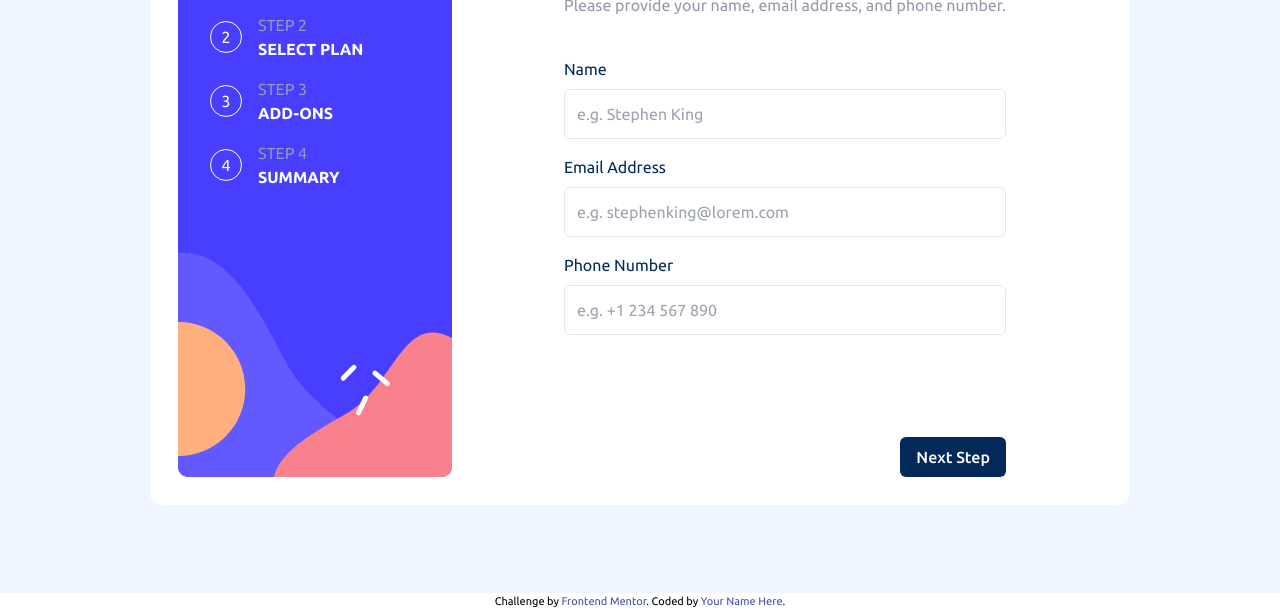
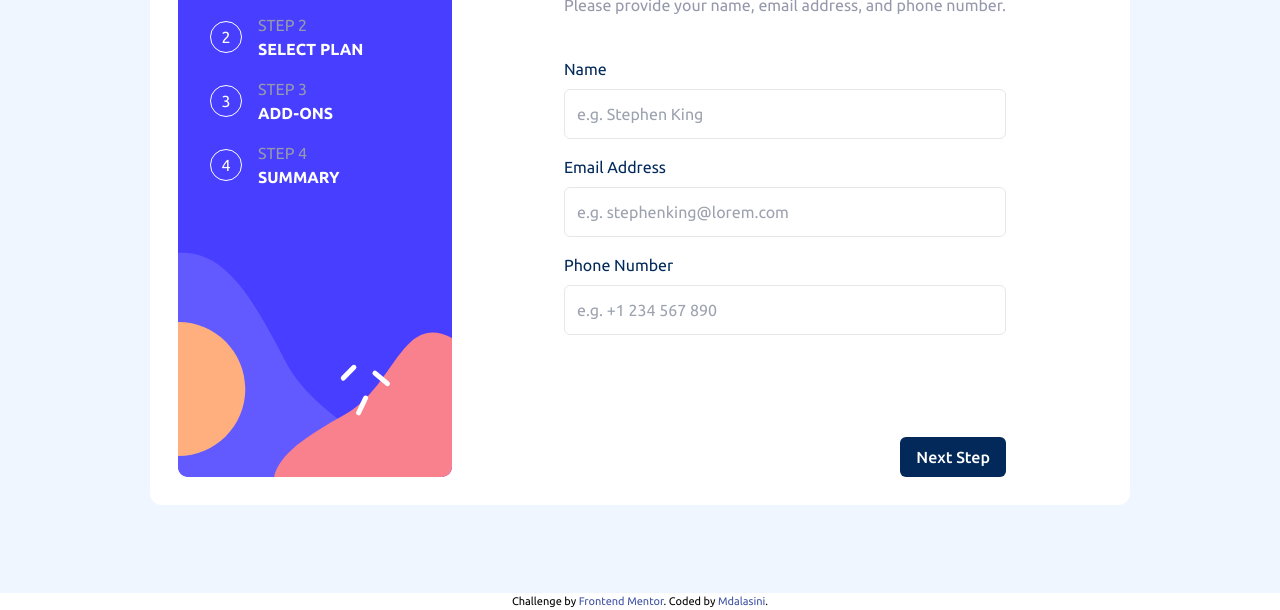
Before and after one commit to Mdalasini/multi-step-form-main, a website: page index.html in a window 1280 px wide. Shown: the part 207-817 px from the top of the page. Drawn offline with Linux system fonts and the light colour scheme.

Commit message:
chore: personalized attribution

```diff
--- a/index.html
+++ b/index.html
@@ -223,7 +223,7 @@
   </section>
   <div class="attribution">
     Challenge by <a href="https://www.frontendmentor.io?ref=challenge" target="_blank">Frontend Mentor</a>.
-    Coded by <a href="#">Your Name Here</a>.
+    Coded by <a href="https://www.frontendmentor.io/profile/Mdalasini" target="_blank">Mdalasini</a>.
   </div>
   <script src="script.js" async defer></script>
 </body>
```
